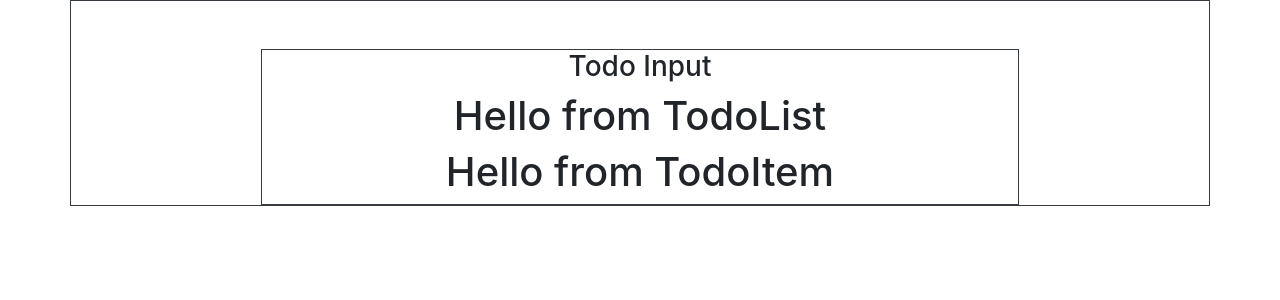
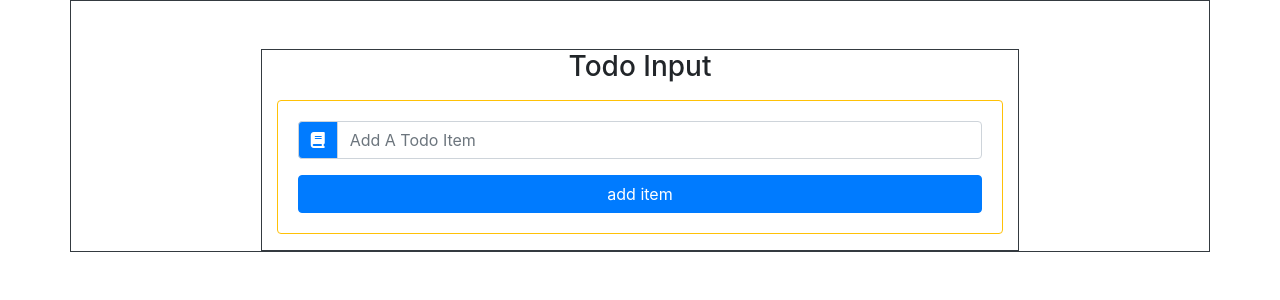
Before and after one commit to muhammadsalif/Todo-List-App-React, a React (Create React App) app: page / in a window 1280 px wide. Shown: the top 300 px of the page. Built offline with nearby package versions, Linux system fonts and the light colour scheme.

Commit message:
Todo input component almost completed.

```diff
--- a/package.json
+++ b/package.json
@@ -7,6 +7,7 @@
     "@testing-library/react": "^9.5.0",
     "@testing-library/user-event": "^7.2.1",
     "bootstrap": "^4.4.1",
+    "font-awesome": "^4.7.0",
     "react": "^16.13.1",
     "react-dom": "^16.13.1",
     "react-scripts": "3.4.1",
--- a/public/index.html
+++ b/public/index.html
@@ -1,14 +1,12 @@
 <!DOCTYPE html>
 <html lang="en">
+
 <head>
   <meta charset="utf-8" />
   <link rel="icon" href="%PUBLIC_URL%/favicon.ico" />
   <meta name="viewport" content="width=device-width, initial-scale=1" />
   <meta name="theme-color" content="#000000" />
-    <meta
-      name="description"
-      content="Web site created using create-react-app"
-    />
+  <meta name="description" content="Web site created using create-react-app" />
   <link rel="apple-touch-icon" href="%PUBLIC_URL%/logo192.png" />
   <!--
       manifest.json provides metadata used when your web app is installed on a
@@ -25,7 +23,10 @@
       Learn how to configure a non-root public URL by running `npm run build`.
     -->
   <title>Todo List App</title>
+  <!-- Font Awesome Link -->
+  <script src="https://kit.fontawesome.com/075a91299f.js" crossorigin="anonymous"></script>
 </head>
+
 <body>
   <noscript>You need to enable JavaScript to run this app.</noscript>
   <div id="root"></div>
@@ -40,4 +41,5 @@
       To create a production bundle, use `npm run build` or `yarn build`.
     -->
 </body>
+
 </html>
--- a/src/App.js
+++ b/src/App.js
@@ -18,7 +18,7 @@ class App extends Component {
   };
 
   handleChange = (e) => {
-    console.log("Handle Change");
+    this.setState({ item: e.target.value });
   };
 
   handleSubmit = (e) => {
@@ -49,12 +49,12 @@ class App extends Component {
               handleSubmit={this.handleSubmit}
               editItem={this.editItem}
             ></TodoInput>
-            <TodoList
+            {/* <TodoList
               items={this.state.items}
               clearList={this.clearList}
               handleEdit={this.handleEdit}
               handleDelete={this.handleDelete}
-            ></TodoList>
+            ></TodoList> */}
           </div>
         </div>
       </div>
--- a/src/components/TodoInput.jsx
+++ b/src/components/TodoInput.jsx
@@ -2,7 +2,30 @@ import React, { Component } from "react";
 
 class TodoInput extends Component {
   render() {
-    return null;
+    const { item, handleChange, handleSubmit, editItem } = this.props;
+    return (
+      <div className="card border-warning card-body my-3">
+        <form onSubmit={handleSubmit}>
+          <div className="input-group ">
+            <div className="input-group-prepend ">
+              <div className="input-group-text bg-primary text-white">
+                <i className="fas fa-book"> </i>
+              </div>
+            </div>
+            <input
+              type="text"
+              className="form-control text-capitalize"
+              placeholder="add a todo item"
+              value={item}
+              onChange={handleChange}
+            />
+          </div>
+          <button type="submit" className="btn btn-primary mt-3 btn-block">
+            add item
+          </button>
+        </form>
+      </div>
+    );
   }
 }
 
```
Also changed, not shown: 1 other file (tests, documents, lock files or other folders). Lines whose indentation alone changed are shown as unchanged.
